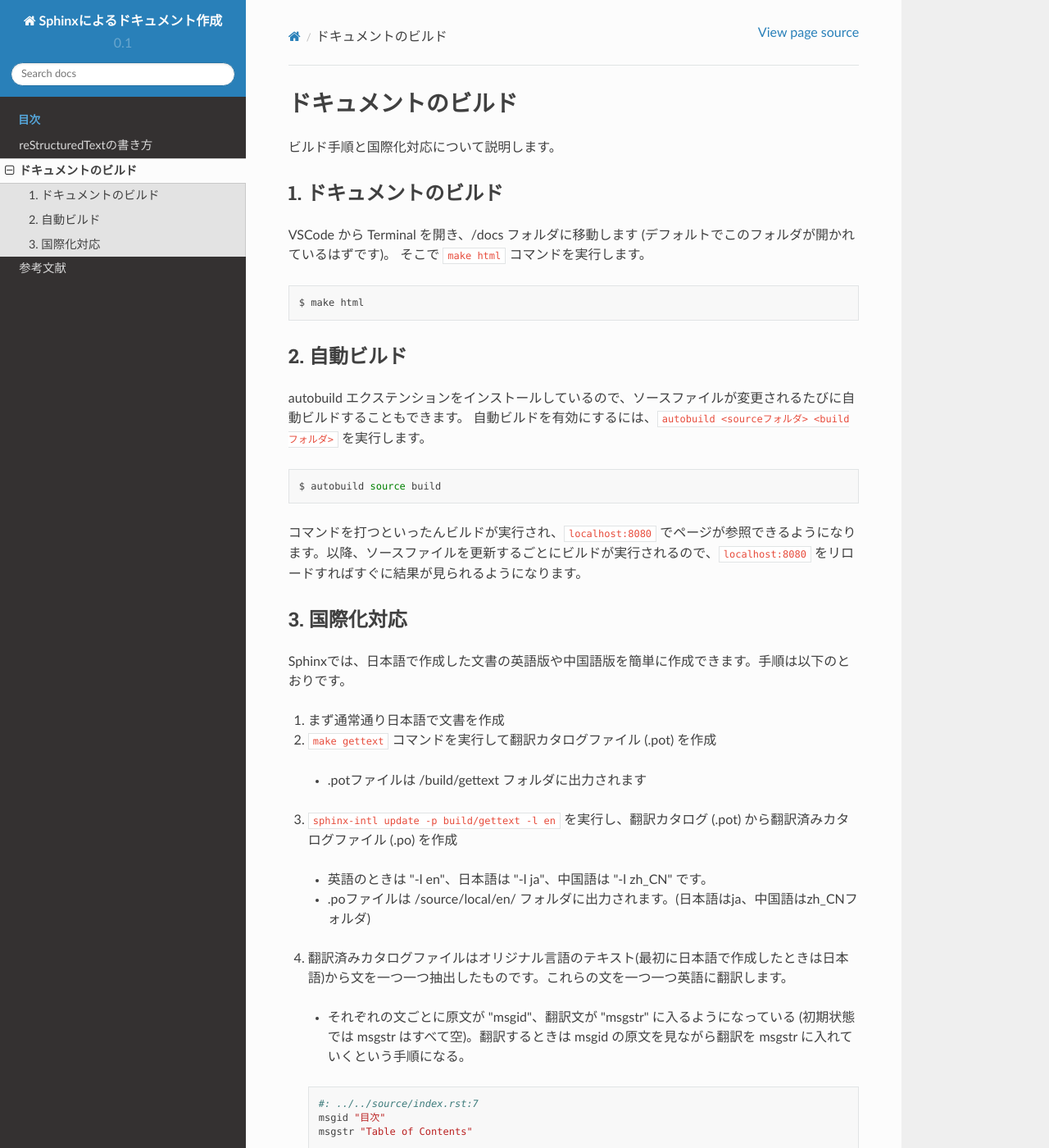
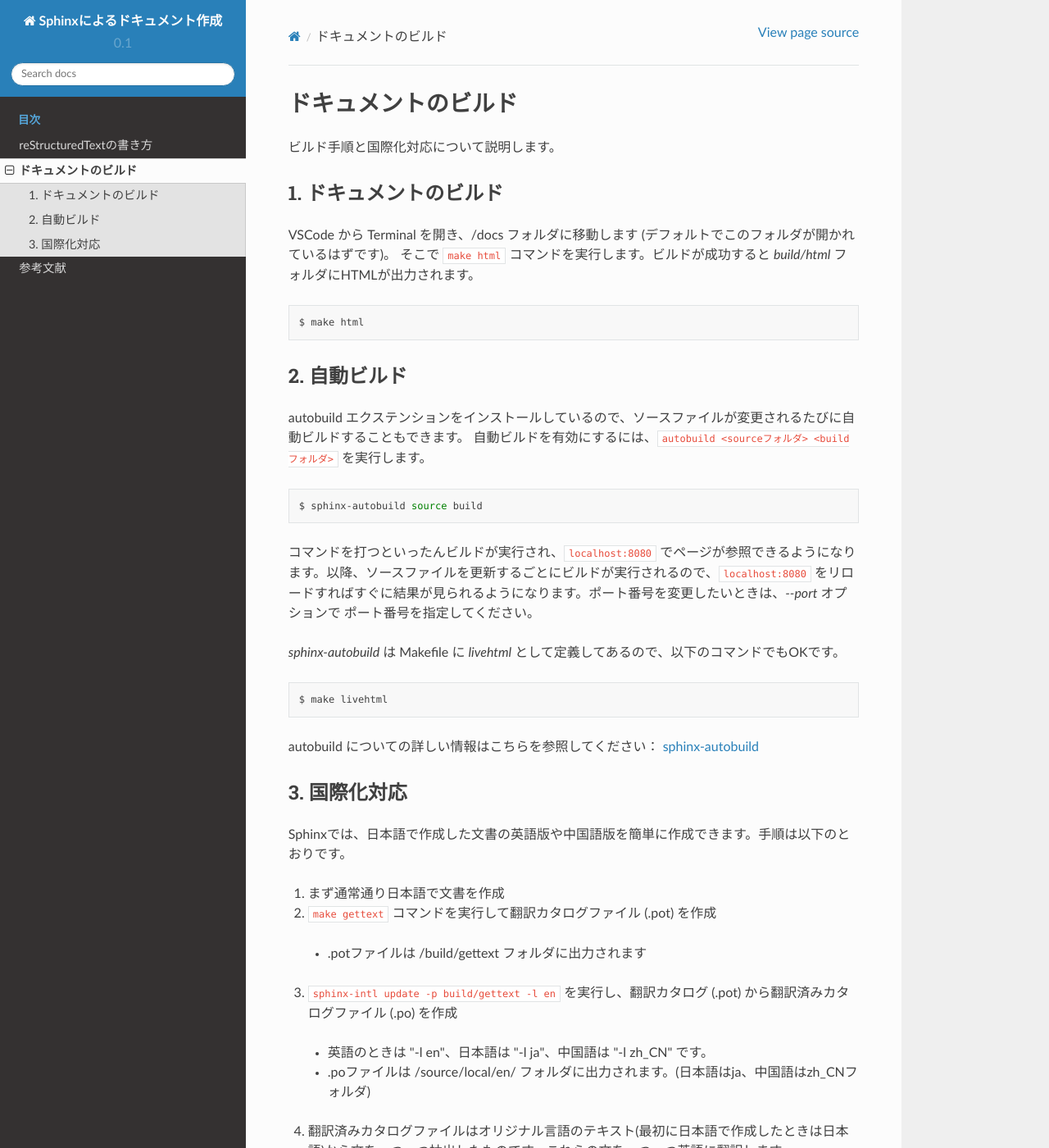
Before and after one commit to tmonj1/sphinx-howto, a Sphinx documentation site: the page built from source/build.rst, in a window 1280 px wide and 1400 px high. Shown: the whole window at 82% size. Built offline with Sphinx 7.4.7 and the Read the Docs theme 2.0.0, drawn with Linux system fonts in a browser that asks for light colours.

Commit message:
update a lot

```diff
--- a/source/build.rst
+++ b/source/build.rst
@@ -8,7 +8,7 @@
 =================================
 
 VSCode から Terminal を開き、/docs フォルダに移動します (デフォルトでこのフォルダが開かれているはずです)。
-そこで ``make html`` コマンドを実行します。
+そこで ``make html`` コマンドを実行します。ビルドが成功すると `build/html` フォルダにHTMLが出力されます。
 
 .. sourcecode:: bash
 
@@ -22,9 +22,18 @@ autobuild エクステンションをインストールしているので、ソ
 
 .. sourcecode:: bash
 
-  $ autobuild source build
+  $ sphinx-autobuild source build
 
-コマンドを打つといったんビルドが実行され、``localhost:8080`` でページが参照できるようになります。以降、ソースファイルを更新するごとにビルドが実行されるので、``localhost:8080`` をリロードすればすぐに結果が見られるようになります。
+コマンドを打つといったんビルドが実行され、``localhost:8080`` でページが参照できるようになります。以降、ソースファイルを更新するごとにビルドが実行されるので、``localhost:8080`` をリロードすればすぐに結果が見られるようになります。ポート番号を変更したいときは、`--port` オプションで
+ポート番号を指定してください。
+
+`sphinx-autobuild` は Makefile に `livehtml` として定義してあるので、以下のコマンドでもOKです。
+
+.. sourcecode:: bash
+
+  $ make livehtml
+
+autobuild についての詳しい情報はこちらを参照してください： `sphinx-autobuild <https://pypi.org/project/sphinx-autobuild/>`_
 
 3. 国際化対応
 =================================
--- a/source/conf.py
+++ b/source/conf.py
@@ -37,7 +37,12 @@ release = '0.1'
 extensions = [
   "sphinx.ext.todo",
   "sphinx_rtd_theme",
+  "sphinxcontrib.trimblank",
   "sphinx_fontawesome",
+  "sphinxcontrib.blockdiag",
+  "sphinxcontrib.seqdiag",
+  "sphinxcontrib.actdiag",
+  "sphinxcontrib.nwdiag",
   "sphinx_tsegsearch"
 ]
 
@@ -74,6 +79,9 @@ language = 'ja'
 locale_dirs = ['locale']
 gettext_compact = False
 
+# Keep blanks to adjacent to ascii characters in html documents
+trimblank_keep_alnum_blank = ['html', 'singlehtml']
+
 # Add any paths that contain custom static files (such as style sheets) here,
 # relative to this directory. They are copied after the builtin static files,
 # so a file named "default.css" will overwrite the builtin "default.css".
@@ -81,3 +89,8 @@ html_static_path = ['_static']
 
 # enable auto-numbering for figures, tables and code blocks.
 numfig = True
+
+# common definition file
+rst_prolog= u"""
+.. include:: definitions.txt
+"""
--- /dev/null
+++ b/source/definitions.txt
@@ -0,0 +1 @@
+.. |title| replace:: Sphinxによるドキュメント作成
--- a/source/index.rst
+++ b/source/index.rst
@@ -1,5 +1,5 @@
 =============================================
-Sphinxによるドキュメント作成
+|title|
 =============================================
 
 Sphinxはドキュメント生成ツールです。reStructuredText形式で書かれた文書をHTMLやPDFなどの形式に変換します。
@@ -17,9 +17,7 @@ Todo's
 
 .. todolist::
 
-Indices and tables
+索引
 ==================
 
 * :ref:`genindex`
-* :ref:`modindex`
-* :ref:`search`
```
Also changed, not shown: source/rest.rst (+15 -1 lines), 3 other files.
